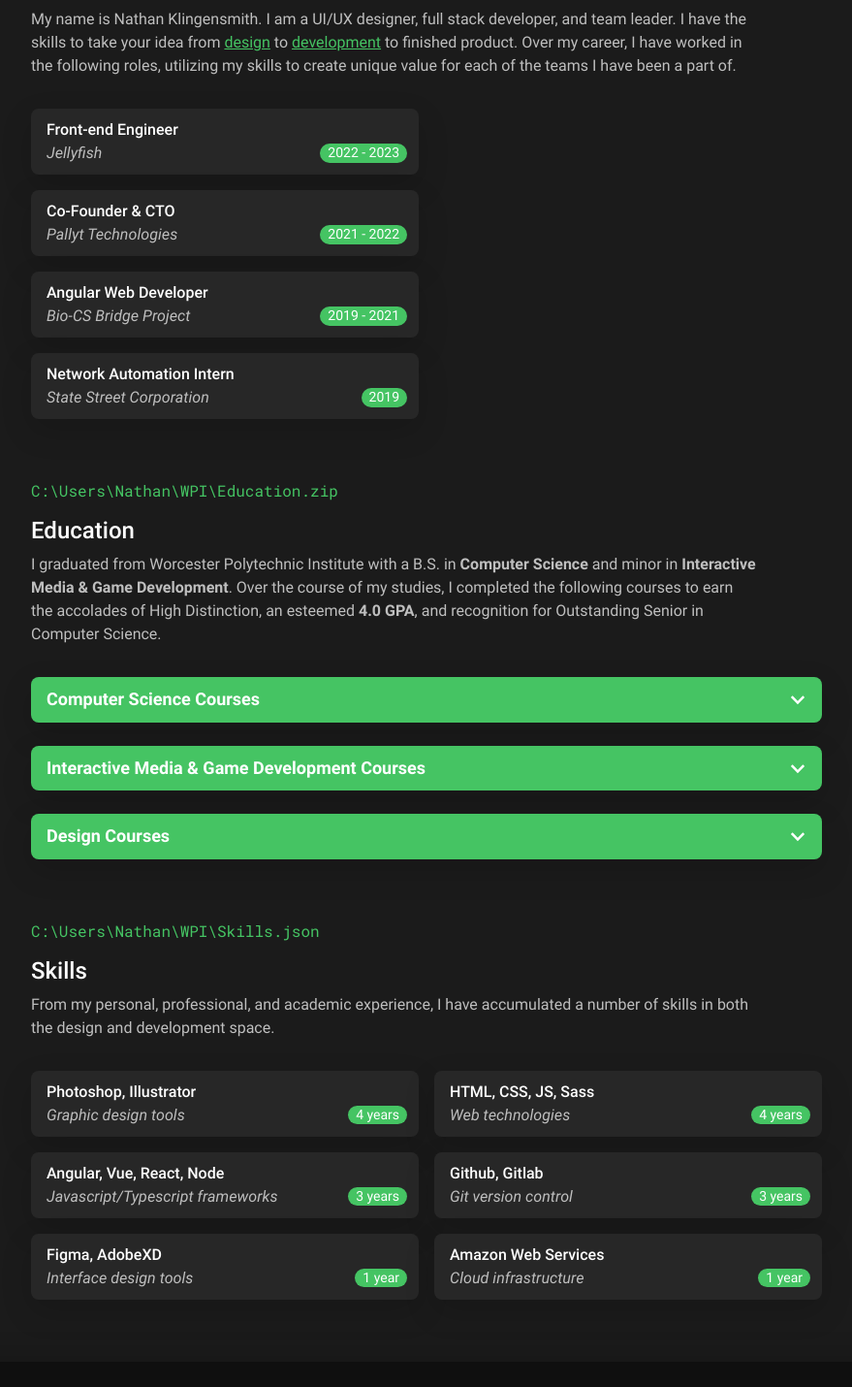
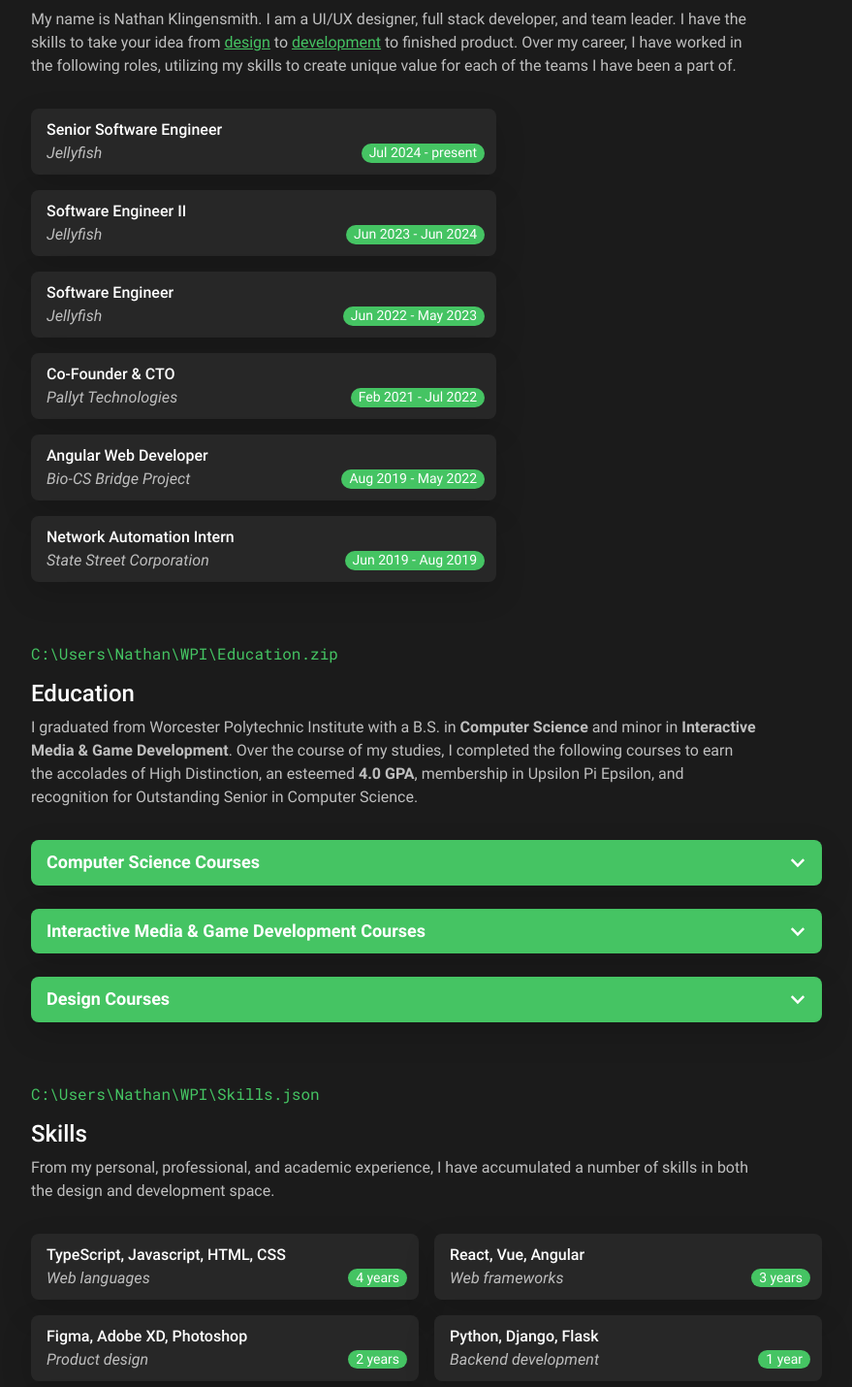
Before and after one commit to Paradoxdotexe/theNJK, a Vue app: page / in a window 1280 px wide. Shown: the part 930-2360 px from the top of the page at 97% size, without its empty margins (108-987 px from the left). Built offline with nearby package versions, Linux system fonts and the light colour scheme.

Commit message:
Update roles and skills

```diff
--- a/src/components/ContentCard.vue
+++ b/src/components/ContentCard.vue
@@ -1,5 +1,5 @@
 <template>
-  <div class="content-card">
+  <div class="content-card" :class="{ wide }">
     <div class="content-card__title">{{ title }}</div>
     <div class="content-card__bottom">
       <div class="content-card__subtitle">{{ subtitle }}</div>
@@ -25,6 +25,10 @@
     tag: {
       type: String,
       required: true
+    },
+    wide: {
+      type: Boolean,
+      default: false
     }
   },
   setup(props) {
@@ -41,6 +45,10 @@
   position: relative;
   max-width: $card-width;
   height: min-content;
+
+  &.wide {
+    max-width: $card-width * 1.2;
+  }
   line-height: 100%;
 
   .content-card__title {
--- a/src/data/roles.ts
+++ b/src/data/roles.ts
@@ -1,29 +1,46 @@
 interface Role {
   title: string;
   company: string;
-  years: number | number[];
+  // ISO year-month (YYYY-MM); omit end for a current role
+  start: string;
+  end?: string;
 }
 
 const Roles: Role[] = [
   {
-    title: 'Front-end Engineer',
+    title: 'Senior Software Engineer',
     company: 'Jellyfish',
-    years: [2022, 2023]
+    start: '2024-07'
+  },
+  {
+    title: 'Software Engineer II',
+    company: 'Jellyfish',
+    start: '2023-06',
+    end: '2024-06'
+  },
+  {
+    title: 'Software Engineer',
+    company: 'Jellyfish',
+    start: '2022-06',
+    end: '2023-05'
   },
   {
     title: 'Co-Founder & CTO',
     company: 'Pallyt Technologies',
-    years: [2021, 2022]
+    start: '2021-02',
+    end: '2022-07'
   },
   {
     title: 'Angular Web Developer',
     company: 'Bio-CS Bridge Project',
-    years: [2019, 2020, 2021]
+    start: '2019-08',
+    end: '2022-05'
   },
   {
     title: 'Network Automation Intern',
     company: 'State Street Corporation',
-    years: 2019
+    start: '2019-06',
+    end: '2019-08'
   }
 ];
 
--- a/src/data/skills.ts
+++ b/src/data/skills.ts
@@ -6,28 +6,23 @@
 
 const Skills: Skill[] = [
   {
-    technologies: 'Photoshop, Illustrator',
-    type: 'Graphic design tools',
+    technologies: 'TypeScript, Javascript, HTML, CSS',
+    type: 'Web languages',
     startYear: 2018
   },
   {
-    technologies: 'HTML, CSS, JS, Sass',
-    type: 'Web technologies',
-    startYear: 2018
-  },
-  {
-    technologies: 'Angular, Vue, React, Node',
-    type: 'Javascript/Typescript frameworks',
+    technologies: 'React, Vue, Angular',
+    type: 'Web frameworks',
     startYear: 2019
   },
   {
-    technologies: 'Github, Gitlab',
-    type: 'Git version control',
-    startYear: 2019
+    technologies: 'Figma, Adobe XD, Photoshop',
+    type: 'Product design',
+    startYear: 2020
   },
   {
-    technologies: 'Figma, AdobeXD',
-    type: 'Interface design tools',
+    technologies: 'Python, Django, Flask',
+    type: 'Backend development',
     startYear: 2021
   },
   {
--- a/src/pages/HomePage.vue
+++ b/src/pages/HomePage.vue
@@ -34,11 +34,8 @@
           :key="i"
           :title="role.title"
           :subtitle="role.company"
-          :tag="
-            Array.isArray(role.years)
-              ? `${Math.min(...role.years)} - ${Math.max(...role.years)}`
-              : `${role.years}`
-          "
+          :tag="`${formatMonth(role.start)} - ${role.end ? formatMonth(role.end) : 'present'}`"
+          wide
         ></ContentCard>
       </div>
 
@@ -46,7 +43,7 @@
       <ContentHeader path="C:\Users\Nathan\WPI\Education.zip" title="Education">
         I graduated from Worcester Polytechnic Institute with a B.S. in <strong>Computer Science</strong> and minor in
         <strong>Interactive Media & Game Development</strong>. Over the course of my studies, I completed the following courses to earn the accolades of High Distinction,
-        an esteemed <strong>4.0 GPA</strong>, and recognition for Outstanding Senior in Computer Science.
+        an esteemed <strong>4.0 GPA</strong>, membership in Upsilon Pi Epsilon, and recognition for Outstanding Senior in Computer Science.
       </ContentHeader>
       <ExpansionPanel
         v-for="type of ['CS', 'IMGD', 'DESIGN']"
@@ -116,11 +113,16 @@
       return Courses.filter(c => c.type === courseType);
     }
 
+    function formatMonth(month: string) {
+      return DateTime.fromISO(month).toFormat('LLL yyyy');
+    }
+
     return {
       Roles,
       Skills,
       goToPortfolio,
       getCourses,
+      formatMonth,
       CourseType,
       currentYear
     };
@@ -176,7 +178,7 @@
 
     .content__roles {
       display: grid;
-      grid-template-columns: minmax(0, $card-width);
+      grid-template-columns: minmax(0, $card-width * 1.2);
       grid-gap: $gap-md;
     }
 
```
